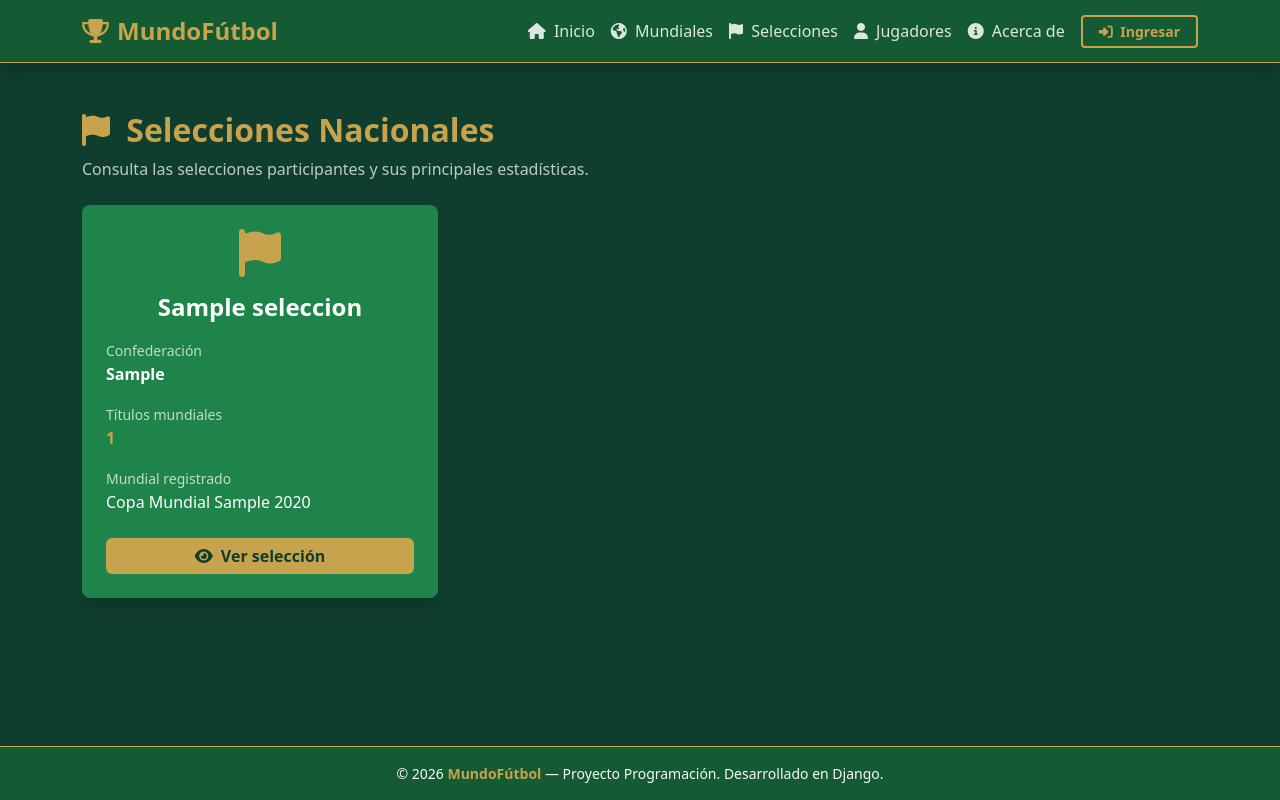
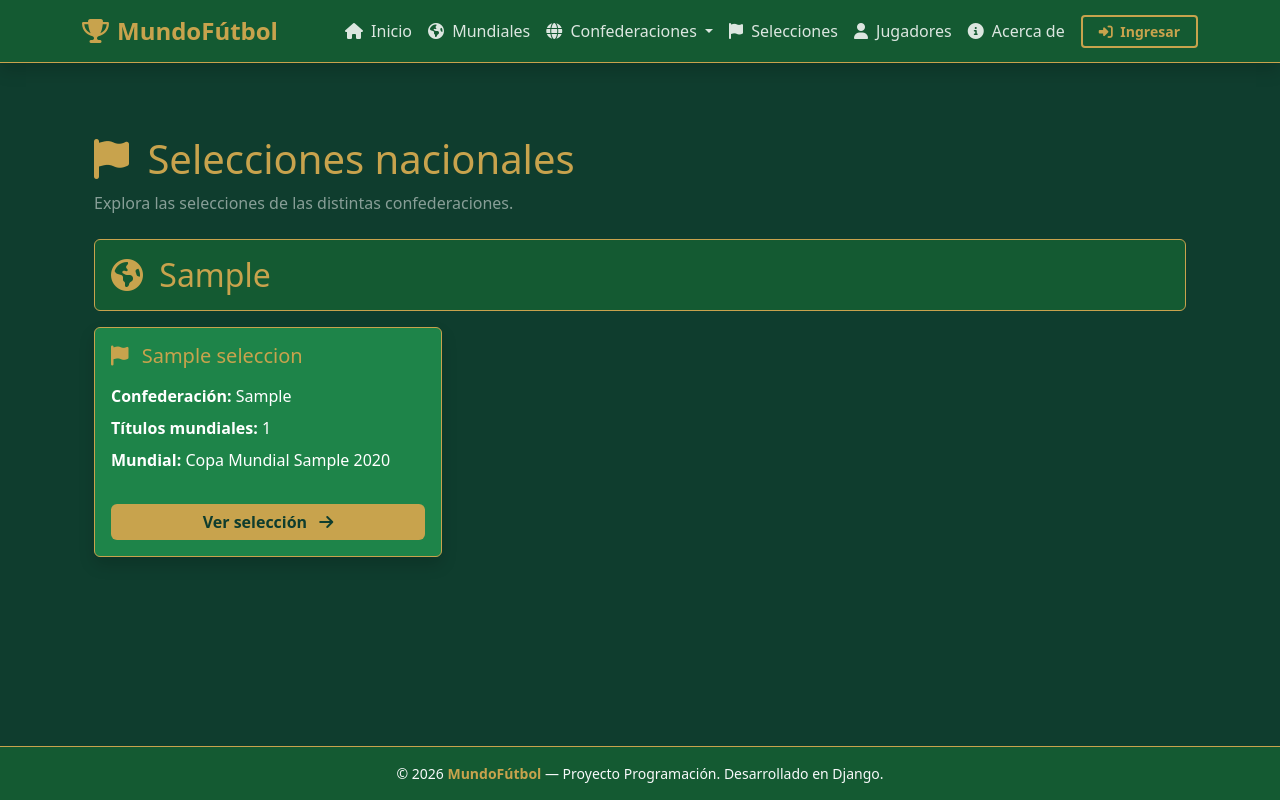
Before and after one commit to Villada-PG3/trabajo-practico-integrador-organizacion_mundial_de_futbol, a Django app: page /seleccion/ in a window 1280 px wide. Run offline with Django 5.2, Linux system fonts and the light colour scheme; tables that the repository leaves empty hold one stand-in row (values such as "Sample post").

Commit message:
menu confederaciones

```diff
--- a/DjangoMundial/config/settings.py
+++ b/DjangoMundial/config/settings.py
@@ -56,6 +56,7 @@ TEMPLATES = [
                 'django.template.context_processors.request',
                 'django.contrib.auth.context_processors.auth',
                 'django.contrib.messages.context_processors.messages',
+                'mundial.context_processors.confederaciones_menu',
             ],
         },
     },
--- /dev/null
+++ b/DjangoMundial/mundial/context_processors.py
@@ -0,0 +1,14 @@
+from .models import Seleccion
+
+
+def confederaciones_menu(request):
+    confederaciones = (
+        Seleccion.objects
+        .values_list('confederacion', flat=True)
+        .distinct()
+        .order_by('confederacion')
+    )
+
+    return {
+        'confederaciones_menu': confederaciones
+    }
--- a/DjangoMundial/mundial/views.py
+++ b/DjangoMundial/mundial/views.py
@@ -40,8 +40,27 @@ def detalle_mundial(request, pk):
 
 # --- Vistas de Selección ---
 def selecciones(request):
-    lista_selecciones = Seleccion.objects.all()
-    return render(request, 'seleccion/selecciones.html', {'selecciones': lista_selecciones})
+    lista_selecciones = Seleccion.objects.all().order_by('confederacion', 'nombre')
+
+    confederaciones = (
+        Seleccion.objects
+        .values_list('confederacion', flat=True)
+        .distinct()
+        .order_by('confederacion')
+    )
+
+    selecciones_por_confederacion = []
+
+    for confederacion in confederaciones:
+        selecciones_por_confederacion.append({
+            'nombre': confederacion,
+            'id': confederacion.lower().replace(' ', '-'),
+            'selecciones': lista_selecciones.filter(confederacion=confederacion)
+        })
+
+    return render(request, 'seleccion/selecciones.html', {
+        'confederaciones': selecciones_por_confederacion
+    })
 
 def detalle_seleccion(request, pk):
     seleccion = get_object_or_404(Seleccion, pk=pk)
--- a/DjangoMundial/templates/base.html
+++ b/DjangoMundial/templates/base.html
@@ -95,6 +95,46 @@
                 <ul class="navbar-nav ms-auto align-items-center">
                     <li class="nav-item"><a class="nav-link" href="{% url 'inicio' %}"><i class="fa-solid fa-house me-1"></i> Inicio</a></li>
                     <li class="nav-item"><a class="nav-link" href="{% url 'mundiales' %}"><i class="fa-solid fa-earth-americas me-1"></i> Mundiales</a></li>
+                    <!-- MENÚ CONFEDERACIONES -->
+<li class="nav-item dropdown">
+
+    <a
+        class="nav-link dropdown-toggle"
+        href="#"
+        id="menuConfederaciones"
+        role="button"
+        data-bs-toggle="dropdown"
+        aria-expanded="false"
+    >
+        <i class="fa-solid fa-globe me-1"></i>
+        Confederaciones
+    </a>
+
+    <ul class="dropdown-menu dropdown-menu-dark">
+
+        <!-- TODAS LAS SELECCIONES -->
+        <li>
+            <a class="dropdown-item" href="{% url 'selecciones' %}">
+                <i class="fa-solid fa-flag me-2"></i>
+                Todas las selecciones
+            </a>
+        </li>
+
+        <li><hr class="dropdown-divider"></li>
+
+        <!-- CONFEDERACIONES -->
+    {% for confederacion in confederaciones_menu %}
+<li>
+    <a class="dropdown-item"
+    href="{% url 'selecciones' %}#confederacion-{{ confederacion|lower|slugify }}">
+        {{ confederacion }}
+    </a>
+</li>
+{% endfor %}
+
+    </ul>
+
+    </li>
                     <li class="nav-item"><a class="nav-link" href="{% url 'selecciones' %}"><i class="fa-solid fa-flag me-1"></i> Selecciones</a></li>
                     <li class="nav-item"><a class="nav-link" href="{% url 'jugadores' %}"><i class="fa-solid fa-user me-1"></i> Jugadores</a></li>
                     <li class="nav-item"><a class="nav-link" href="{% url 'acerca' %}"><i class="fa-solid fa-circle-info me-1"></i> Acerca de</a></li>
--- a/DjangoMundial/templates/seleccion/selecciones.html
+++ b/DjangoMundial/templates/seleccion/selecciones.html
@@ -1,75 +1,82 @@
+
 {% extends 'base.html' %}
 
 {% block title %}Selecciones | MundoFútbol{% endblock %}
 
 {% block content %}
 
-<div class="d-flex justify-content-between align-items-center mb-4">
-    <div>
-        <h1 class="h2 fw-bold text-dorado">
-            <i class="fa-solid fa-flag me-2"></i>
-            Selecciones Nacionales
+<div class="container my-4">
+
+    <div class="mb-4">
+        <h1 class="text-dorado">
+            <i class="fas fa-flag me-2"></i>
+            Selecciones nacionales
         </h1>
-        <p class="text-light opacity-75 mb-0">
-            Consulta las selecciones participantes y sus principales estadísticas.
+        <p class="text-white-50">
+            Explora las selecciones de las distintas confederaciones.
         </p>
+    </div>
+
+    {% if confederaciones %}
+
+        {% for confederacion in confederaciones %}
+
+            <section
+                id="confederacion-{{ confederacion.id }}"
+                class="mb-5"
+                style="scroll-margin-top: 100px;"
+            >
+
+                <div class="card bg-navbar border-dorado mb-3">
+                    <div class="card-body">
+                        <h2 class="text-dorado mb-0">
+                            <i class="fas fa-globe-americas me-2"></i>
+                            {{ confederacion.nombre }}
+                        </h2>
                     </div>
                 </div>
 
-{% if selecciones %}
-
                 <div class="row g-4">
 
-    {% for seleccion in selecciones %}
+                    {% for seleccion in confederacion.selecciones %}
 
                         <div class="col-md-6 col-lg-4">
 
-        <div class="card bg-tarjeta text-white h-100 shadow border-0 rounded-3">
+                            <div class="card bg-tarjeta text-white h-100 border-dorado shadow">
 
-            <div class="card-body p-4">
+                                <div class="card-body d-flex flex-column">
 
-                <div class="text-center mb-3">
-                    <i class="fa-solid fa-flag fa-3x text-dorado"></i>
-                </div>
+                                    <h5 class="card-title text-dorado mb-3">
+                                        <i class="fas fa-flag me-2"></i>
+                                        {{ seleccion.nombre }}
+                                    </h5>
 
-                <h2 class="h4 fw-bold text-center mb-3">
-                    {{ seleccion.nombre }}
-                </h2>
-
-                <div class="mb-3">
-                    <small class="text-light opacity-75">
-                        Confederación
-                    </small>
-                    <p class="mb-0 fw-semibold">
+                                    <p class="mb-2">
+                                        <strong>Confederación:</strong>
                                         {{ seleccion.confederacion }}
                                     </p>
-                </div>
 
-                <div class="mb-3">
-                    <small class="text-light opacity-75">
-                        Títulos mundiales
-                    </small>
-                    <p class="mb-0 fw-semibold text-dorado">
+                                    <p class="mb-2">
+                                        <strong>Títulos mundiales:</strong>
                                         {{ seleccion.titulos }}
                                     </p>
-                </div>
 
                                     {% if seleccion.mundial %}
-                <div class="mb-3">
-                    <small class="text-light opacity-75">
-                        Mundial registrado
-                    </small>
-                    <p class="mb-0">
+                                        <p class="mb-3">
+                                            <strong>Mundial:</strong>
                                             {{ seleccion.mundial }}
                                         </p>
-                </div>
                                     {% endif %}
 
-                <a href="{% url 'detalle_seleccion' seleccion.pk %}"
-                    class="btn btn-dorado w-100 mt-2">
-                    <i class="fa-solid fa-eye me-1"></i>
+                                    <div class="mt-auto pt-3">
+                                        <a
+                                            href="{% url 'detalle_seleccion' seleccion.pk %}"
+                                            class="btn btn-dorado w-100"
+                                        >
                                             Ver selección
+                                            <i class="fas fa-arrow-right ms-2"></i>
                                         </a>
+                                    </div>
 
                                 </div>
 
@@ -77,28 +84,28 @@
 
                         </div>
 
+                    {% empty %}
+
+                        <p class="text-white-50">
+                            No hay selecciones registradas en esta confederación.
+                        </p>
+
                     {% endfor %}
 
                 </div>
 
+            </section>
+
+        {% endfor %}
+
     {% else %}
 
-<div class="card bg-tarjeta text-white border-0 shadow rounded-3">
-    <div class="card-body text-center p-5">
-
-        <i class="fa-solid fa-flag fa-3x text-dorado mb-3"></i>
-
-        <h2 class="h4 fw-bold">
-            No hay selecciones registradas
-        </h2>
-
-        <p class="text-light opacity-75 mb-0">
-            Todavía no se han cargado selecciones en el sistema.
-        </p>
-
-    </div>
+        <div class="alert alert-secondary text-center">
+            No hay selecciones registradas.
         </div>
 
     {% endif %}
 
+</div>
+
 {% endblock %}
```
Also changed, not shown: DjangoMundial/templates/confederacion/confederaciones.html (added, +47 -0 lines), DjangoMundial/templates/confederacion/detalle_confederacion.html (added, +27 -0 lines). Lines whose indentation alone changed are shown as unchanged.
